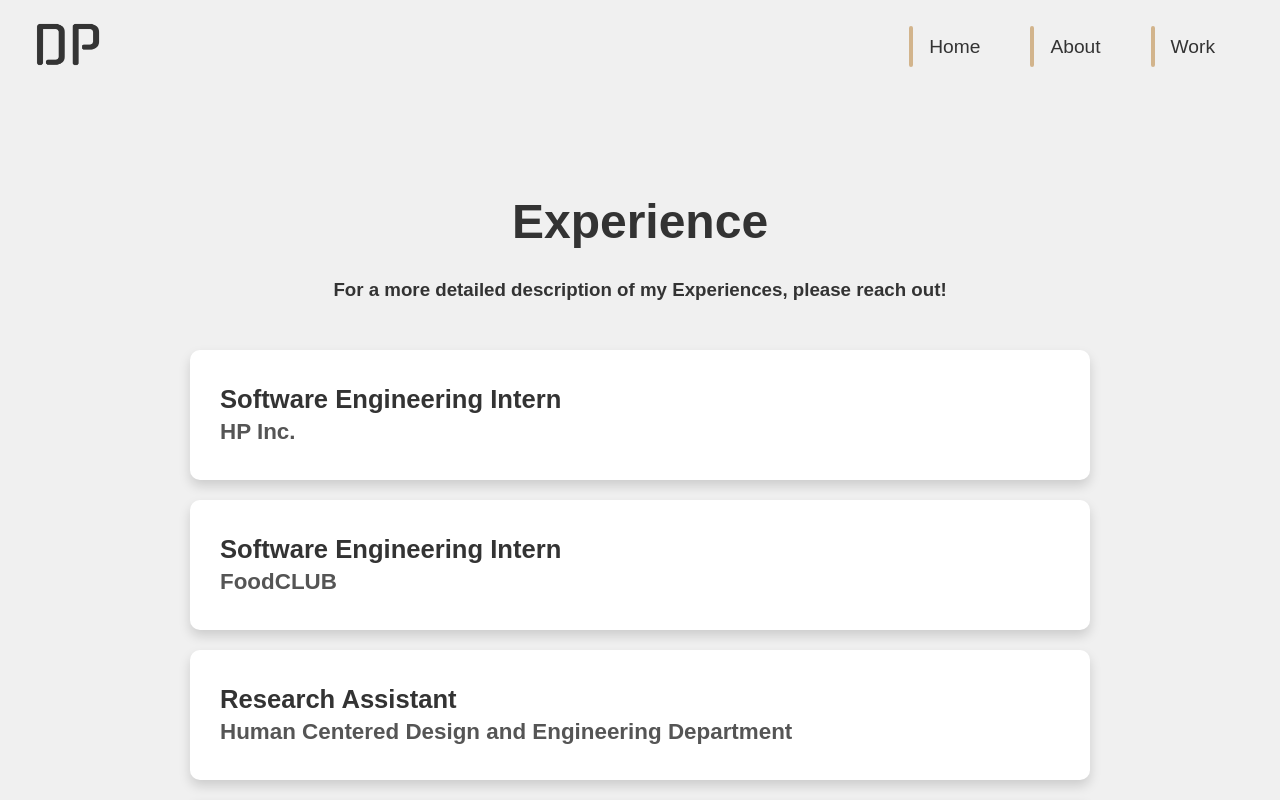
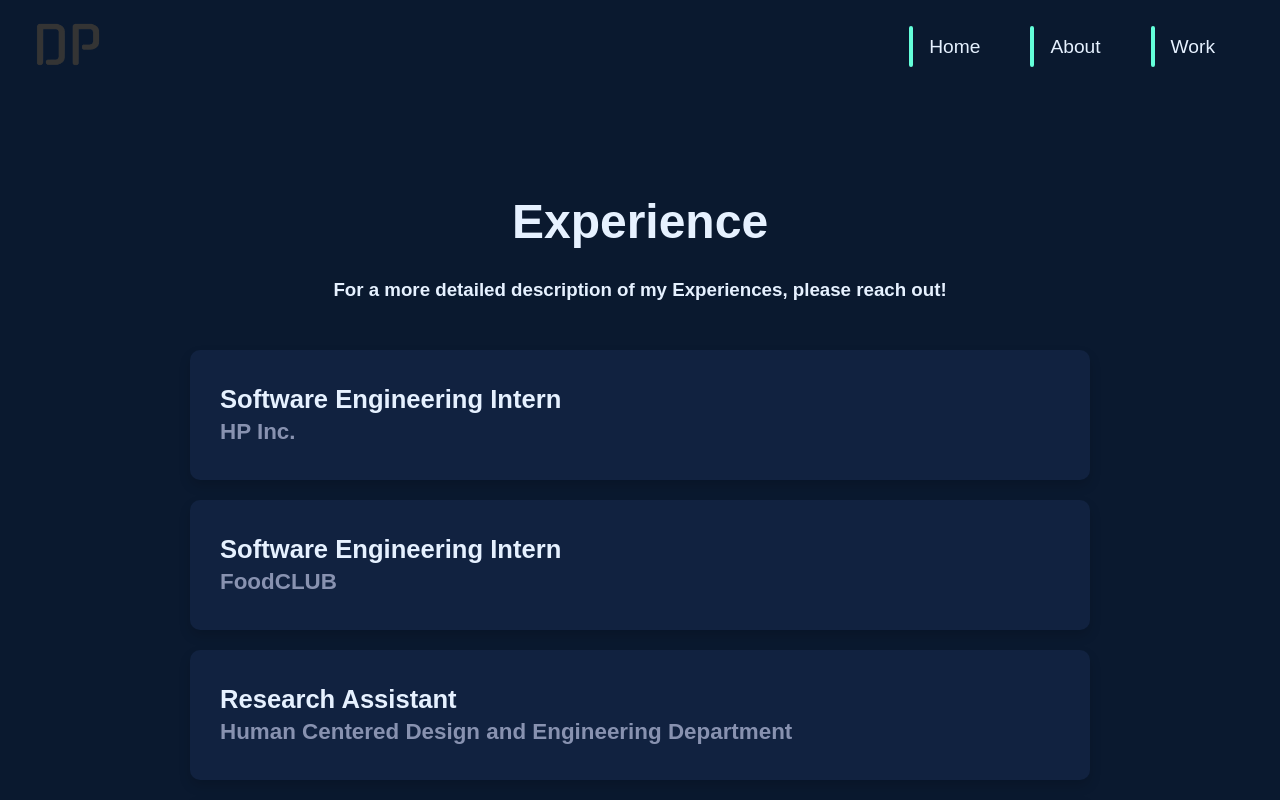
Before and after one commit to wkxdavid/personalwebsite, a React (Create React App) app: page /experience in a window 1280 px wide. Built offline with nearby package versions, Linux system fonts and the light colour scheme; the HTML template or start-up script is replaced by a standard one.

Commit message:
Updated QOL ~ Root color and Image file Exporting

```diff
--- a/src/App.css
+++ b/src/App.css
@@ -1,5 +1,5 @@
 .App-header {
-  background-color: #f0f0f0;
+  background-color: var(--secondary-bg);
 }
 
 .navbar {
@@ -19,7 +19,7 @@
 }
 
 .navbar a {
-  color: #333;
+  color: var(--text-primary);
   text-decoration: none;
   font-size: 1.2em;
   padding: 10px 20px;
@@ -34,7 +34,7 @@
   left: 0;
   width: 0;
   height: 100%;
-  border: 2px solid #d2b48c;
+  border: 2px solid var(--accent);
   border-radius: 5px;
   transition: all 0.4s ease;
   box-sizing: border-box;
@@ -47,32 +47,13 @@
 body {
   margin: 0;
   font-family: Arial, sans-serif;
-  background-color: #f0f0f0;
-  color: #333;
+  background-color: var(--primary-bg);
+  color: var(--text-primary);
 }
 
 .App-footer {
-  background-color: #d2b48c;
-  color: white;
-  display: flex;
-  flex-direction: column;
-  align-items: center;
-  padding: 10px 20px;
-}
-
-.contact-info {
-  display: flex;
-  justify-content: center;
-  margin-bottom: 10px;
-}
-
-.contact-info p {
-  margin: 0 15px;
-}
-
-.App-footer {
-  background-color: #282c34;
-  color: white;
+  background-color: var(--border-color);
+  color: var(--text-secondary);
   display: flex;
   flex-direction: column;
   align-items: center;
@@ -94,36 +75,35 @@ body {
 }
 
 .social-item p {
-  margin-left: 100px;
   margin: 0;
-  color: #a3a3a3;
+  color: var(--text-secondary);
   display: flex;
   align-items: center;
   padding-left: 10px;
 }
 
 .social-item p a {
-  color: #a3a3a3;
+  color: var(--text-secondary);
   text-decoration: none;
   transition: color 0.3s ease;
 }
 
 .social-item p a:hover {
-  color: #a67c52;
+  color: var(--accent);
 }
 
 .App-footer p {
   margin-top: 1px;
   font-size: 14px;
-  color: #a3a3a3;
+  color: var(--text-secondary);
 }
 
 .App-footer p a {
-  color: #a3a3a3;
+  color: var(--text-secondary);
 }
 
 .App-footer p a:hover {
-  color: #a67c52;
+  color: var(--accent);
 }
 
 html,
--- a/src/App.js
+++ b/src/App.js
@@ -11,7 +11,7 @@ import {
 import AboutPage from './components/AboutPage/about';
 import ExperiencePage from './components/ExperiencePage/experience';
 import HomePage from './components/HomePage/home';
-import ResumePage from './components/ResumePage/resume';
+// import ResumePage from './components/ResumePage/resume';
 import { FaLinkedin, FaGithub, FaEnvelope } from 'react-icons/fa';
 
 // Hello, I see your taking a look at the source code. It is currently still an work in progress and I hope to make it better in the future!
--- a/src/components/AboutPage/about.css
+++ b/src/components/AboutPage/about.css
@@ -3,8 +3,9 @@ body {
   height: 100%;
   margin: 0;
   padding: 0;
-  background-color: #f0f0f0;
+  background-color: var(--primary-bg);
   font-family: Arial, sans-serif;
+  color: var(--text-primary);
   overflow: auto;
 }
 
@@ -15,6 +16,7 @@ body {
   padding: 15px 30px;
   opacity: 0;
   animation: fadeIn 0.5s forwards;
+  background-color: var(--navbar-bg);
 }
 
 .App-logo {
@@ -28,14 +30,16 @@ body {
 }
 
 .App-nav a {
-  color: white;
+  color: var(--text-primary);
   margin: 0 20px;
   text-decoration: none;
   font-size: 22px;
+  transition: color 0.3s ease;
 }
 
 .App-nav a:hover {
   text-decoration: underline;
+  color: var(--accent);
 }
 
 .about-section {
@@ -78,20 +82,21 @@ body {
 .about-text h1 {
   font-size: 4em;
   font-weight: bold;
+  color: var(--text-primary);
 }
 
 .about-text h2 {
-  color: #555;
+  color: var(--text-secondary);
   font-size: 2em;
 }
 
 .about-text h3 {
-  color: #888;
+  color: var(--text-tertiary);
   font-size: 1.5em;
 }
 
 .about-text p {
-  color: #555;
+  color: var(--text-secondary);
   font-size: 1.15em;
 }
 
@@ -111,6 +116,7 @@ body {
   box-shadow: 0 6px 12px rgba(0, 0, 0, 0.2);
 }
 
+/* Responsive Styles */
 @media only screen and (max-width: 767px) {
   .App-header {
     flex-direction: column;
@@ -210,6 +216,7 @@ body {
   }
 }
 
+/* Fade-in animation */
 @keyframes fadeIn {
   0% {
     opacity: 0;
--- a/src/components/ExperiencePage/experience.css
+++ b/src/components/ExperiencePage/experience.css
@@ -5,6 +5,8 @@ body {
   overflow-y: auto;
   margin: 0;
   padding: 0;
+  background-color: var(--primary-bg);
+  color: var(--text-primary);
 }
 
 #projects-section {
@@ -16,7 +18,7 @@ body {
 
 #projects-section h1 {
   font-size: 2.5em;
-  color: #333;
+  color: var(--text-primary);
   margin-bottom: 30px;
   opacity: 0;
   animation: fadeIn 1s 0.4s forwards;
@@ -33,7 +35,6 @@ body {
   animation: fadeIn 1s 0.6s forwards;
 }
 
-
 .project-container {
   display: grid;
   grid-template-columns: repeat(auto-fit, minmax(300px, 1fr));
@@ -47,7 +48,7 @@ body {
 
 .work-card,
 .project-card {
-  background-color: #ffffff;
+  background-color: var(--secondary-bg);
   box-shadow: 0 4px 8px rgba(0, 0, 0, 0.1);
   padding: 20px;
   border-radius: 10px;
@@ -72,7 +73,7 @@ body {
 .work-card h2,
 .project-card h2 {
   font-size: 1.4em;
-  color: #333;
+  color: var(--text-primary);
   margin: 10px 0;
   font-weight: bold;
 }
@@ -80,14 +81,14 @@ body {
 .work-card h3,
 .project-card h4 {
   font-size: 1.2em;
-  color: #555;
+  color: var(--text-secondary);
   margin: 5px 0;
 }
 
 .work-card p,
 .project-card p {
   font-size: 1em;
-  color: #666;
+  color: var(--text-secondary);
   line-height: 1.5;
 }
 
@@ -130,7 +131,7 @@ body {
 
 .popup-container {
   position: relative;
-  background: white;
+  background: var(--secondary-bg);
   padding: 20px;
   box-shadow: 0 4px 8px rgba(0, 0, 0, 0.2);
   border-radius: 10px;
@@ -152,15 +153,15 @@ body {
 .popup-container button {
   margin-top: 20px;
   padding: 10px 20px;
-  background: #d2b48c;
-  color: white;
+  background: var(--accent);
+  color: var(--primary-bg);
   border: none;
   border-radius: 5px;
   cursor: pointer;
 }
 
 .popup-container button:hover {
-  background: #a67c52;
+  background: var(--border-color);
 }
 
 .content h2,
--- a/src/components/HomePage/home.css
+++ b/src/components/HomePage/home.css
@@ -3,8 +3,9 @@ body {
   height: 100%;
   margin: 0;
   padding: 0;
-  background-color: #f0f0f0;
+  background-color: var(--primary-bg);
   font-family: Arial, sans-serif;
+  color: var(--text-primary);
 }
 
 .home-section {
@@ -12,7 +13,7 @@ body {
   justify-content: center;
   align-items: center;
   height: 100vh;
-  background-color: #f0f0f0;
+  background-color: var(--primary-bg);
   opacity: 0;
   animation: fadeIn 1s forwards;
 }
@@ -26,6 +27,7 @@ body {
 .home-text h1 {
   font-size: 3em;
   margin-bottom: 20px;
+  color: var(--text-primary);
 }
 
 .home-buttons {
@@ -39,15 +41,15 @@ body {
   padding: 12px 25px;
   margin: 10px;
   text-decoration: none;
-  background-color: #d2b48c;
-  color: #333;
+  background-color: var(--accent);
+  color: var(--primary-bg);
   border-radius: 5px;
   font-size: 1.2em;
   transition: background-color 0.3s ease;
 }
 
 .home-button:hover {
-  background-color: #a67c52;
+  background-color: #80ffd1;
 }
 
 .contact-info {
@@ -66,20 +68,20 @@ body {
 
 .link-item p {
   margin: 0;
-  color: #333;
+  color: var(--text-secondary);
   display: flex;
   align-items: center;
   padding-left: 10px;
 }
 
 .link-item p a {
-  color: #333;
+  color: var(--text-secondary);
   text-decoration: none;
   transition: color 0.3s ease;
 }
 
 .link-item p a:hover {
-  color: #a67c52;
+  color: var(--accent);
 }
 
 @media only screen and (max-width: 767px) {
--- a/src/index.css
+++ b/src/index.css
@@ -11,3 +11,20 @@ code {
   font-family: source-code-pro, Menlo, Monaco, Consolas, 'Courier New',
     monospace;
 }
+
+:root {
+  --primary-bg: #0a192f;
+  --secondary-bg: #112240;
+  --accent: #64ffda;
+  --text-primary: #e6f1ff;
+  --text-secondary: #8892b0;
+  --border-color: #233554;
+}
+
+body {
+  background-color: var(--primary-bg);
+  color: var(--text-primary);
+  font-family: 'Inter', sans-serif;
+  margin: 0;
+  padding: 0;
+}
```
Also changed, not shown: src/img/index.js (added, +7 -0 lines), src/utils/static.js (+9 -7 lines), 1 other file (tests, documents, lock files or other folders).
